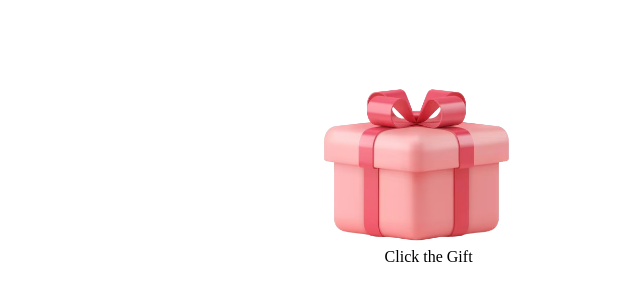
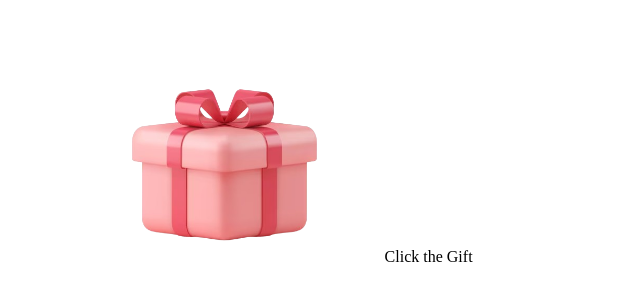
Before and after one commit to Sadik01-ops/birthday, a plain HTML site: page index.html in a window 1280 px wide. Shown: the part 232-532 px from the top of the page, without its empty margins (217-857 px from the left). Drawn offline with Linux system fonts and the light colour scheme.

Commit message:
Update style.css

```diff
--- a/style.css
+++ b/style.css
@@ -7,7 +7,7 @@ body{
 .Gbox{
     height: 23%;
     position: absolute;
-    left:40%;
+    left:25%;
     top:38%;
 }
 cl{
```
